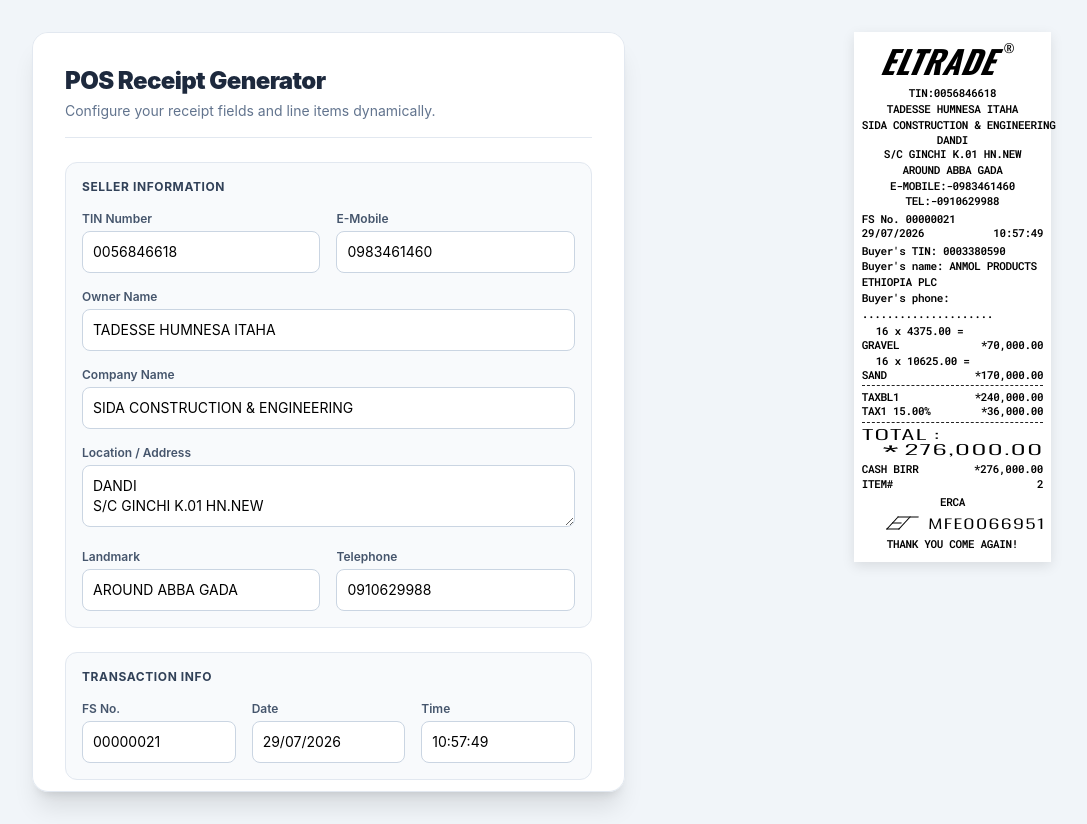
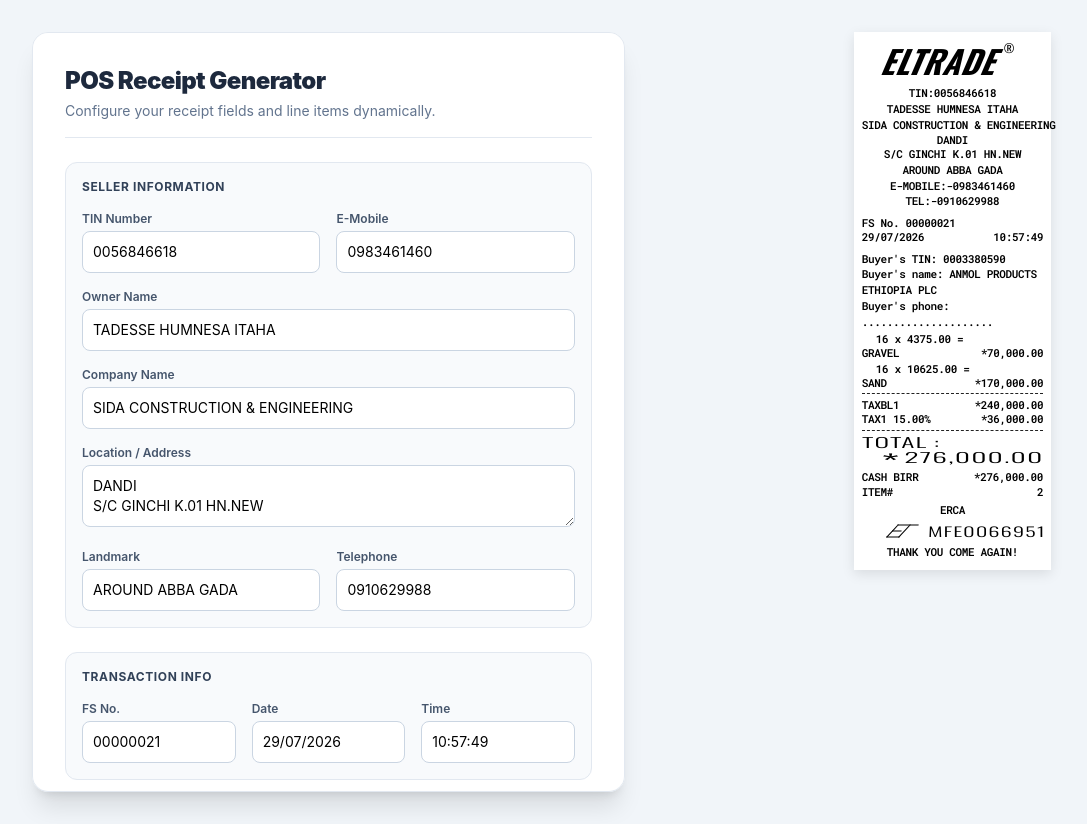
Before and after one commit to basliel97/receipt-app, a React (Vite) app: page / in a window 1280 px wide. Shown: the whole page, without its empty margins (0-1087 px from the left). Built offline with nearby package versions, Linux system fonts and the light colour scheme.

Commit message:
style: add space at top and bottom of FS block in print and preview

```diff
--- a/src/ReceiptGenerator.jsx
+++ b/src/ReceiptGenerator.jsx
@@ -455,15 +455,15 @@ export default function ReceiptGenerator() {
       pushText(`E-MOBILE:-${formData.eMobile}`, 1);
       pushText(`TEL:-${formData.tel}`, 1);
 
-      // 3. Spacing (micro-feed between seller info and FS No)
-      pushBytes([0x1B, 0x4A, 10]);
+      // 3. Spacing (top of FS block)
+      pushText('', 0);
 
       // 4. FS No, Date & Time (LEFT)
       pushText(`FS No. ${formData.fsNo}`, 0);
       pushText(pad(formData.date, formData.time, 32), 0);
 
-      // 5. Spacing (micro-feed between Date/Time and Buyer Info)
-      pushBytes([0x1B, 0x4A, 8]);
+      // 5. Spacing (bottom of FS block)
+      pushText('', 0);
 
       // 6. Buyer Info (LEFT)
       pushText(`Buyer's TIN: ${formData.buyerTin}`, 0);
@@ -1024,7 +1024,7 @@ export default function ReceiptGenerator() {
             <div className="receipt-row nowrap">TEL:-{formData.tel}</div>
           </div>
 
-          <div className="mt-1">
+          <div className="my-2">
             <div className="receipt-row nowrap">FS No. {formData.fsNo}</div>
             <div className="flex-row">
               <span className="nowrap">{formData.date}</span>
@@ -1032,7 +1032,7 @@ export default function ReceiptGenerator() {
             </div>
           </div>
 
-          <div className="space-y-0.5 mt-1">
+          <div className="space-y-0.5">
             <div className="receipt-row nowrap">Buyer's TIN: {formData.buyerTin}</div>
             <div className="receipt-row nowrap">Buyer's name: {formData.buyerName}</div>
             {formData.buyerSuffix && <div className="receipt-row nowrap">{formData.buyerSuffix}</div>}
```
